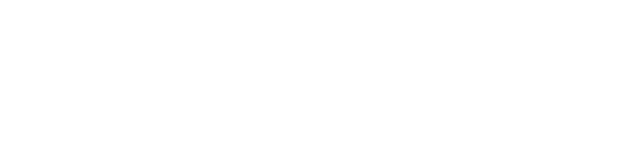
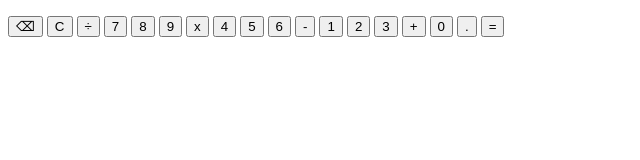
Before and after one commit to farisfitrijuraidi/calculator, a plain HTML site: page index.html in a window 1280 px wide. Shown: the whole page, without its empty margins (0-640 px from the left). Drawn offline with Linux system fonts and the light colour scheme.

Commit message:
Add id to each button for easier referencing

```diff
--- a/index.html
+++ b/index.html
@@ -6,8 +6,35 @@
     <title>Calculator</title>
     <link rel="stylesheet" href="./style.css">
     <script src="./javascript.js" defer></script>
+    <link rel="preconnect" href="https://fonts.googleapis.com">
+    <link rel="preconnect" href="https://fonts.gstatic.com" crossorigin>
+    <link href="https://fonts.googleapis.com/css2?family=Inter:ital,opsz,wght@0,14..32,100..900;1,14..32,100..900&display=swap" rel="stylesheet">
 </head>
 <body>
-
+    <div id="calculator-container">
+        <div id="display">
+            <p></p>
+        </div>
+        <div id="button-container">
+            <button id="delete" class="btn wide gray">⌫</button>
+            <button id="clear" class="btn gray">C</button>
+            <button id="divide" class="btn orange">÷</button>
+            <button id="7" class="btn">7</button>
+            <button id="8" class="btn">8</button>
+            <button id="9" class="btn">9</button>
+            <button id="multiply" class="btn orange">x</button>
+            <button id="4" class="btn">4</button>
+            <button id="5" class="btn">5</button>
+            <button id="6" class="btn">6</button>
+            <button id="subtract" class="btn orange">-</button>
+            <button id="1" class="btn">1</button>
+            <button id="2" class="btn">2</button>
+            <button id="3" class="btn">3</button>
+            <button id="add" class="btn orange">+</button>
+            <button id="0" class="btn wide">0</button>
+            <button id="dot" class="btn">.</button>
+            <button id="equal" class="btn orange">=</button>
+        </div>
+    </div>
 </body>
 </html>
```
